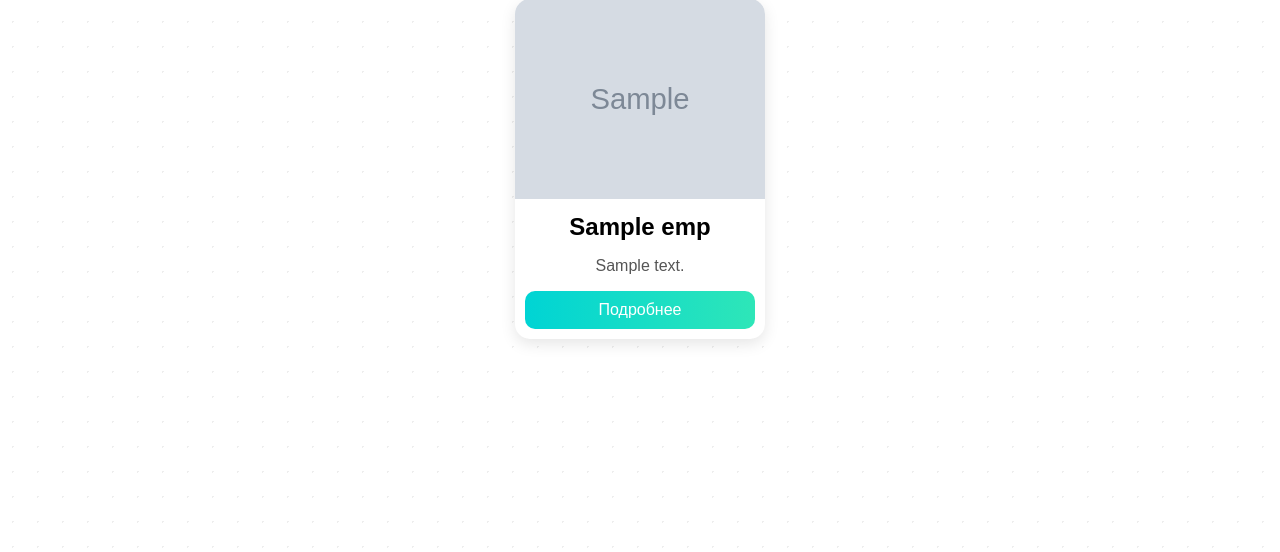
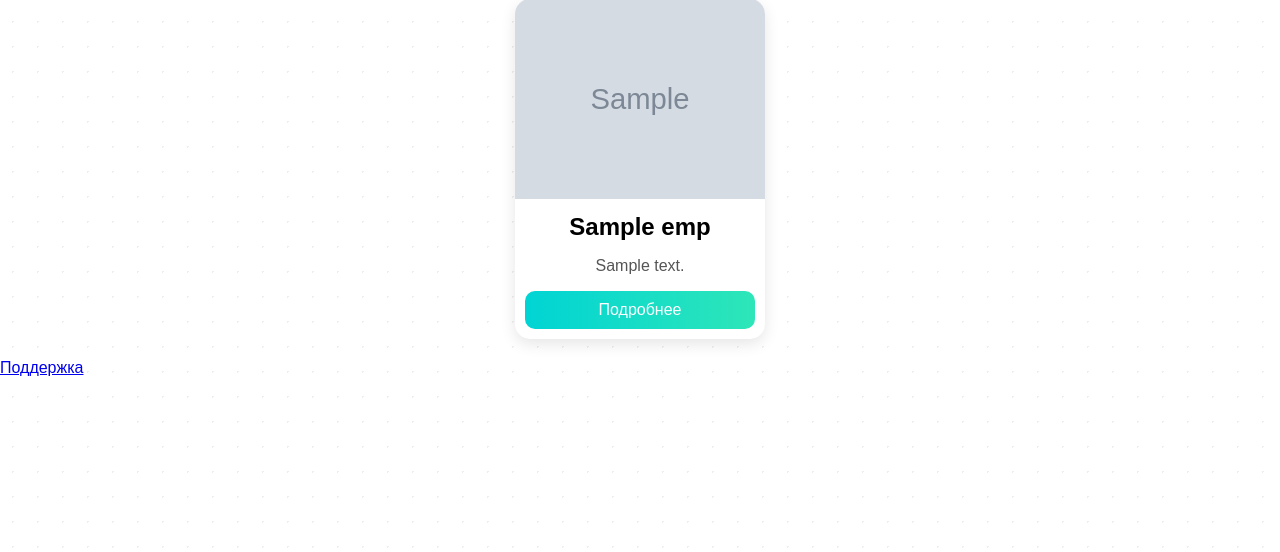
Before and after one commit to flowerdi16/vmnsite, a Python web app: template templates/index.html in a window 1280 px wide. Shown: the part 141-693 px from the top of the page. Run offline with Jinja, Linux system fonts and the light colour scheme; the template is opened without the code that fills it: most values are stand-ins (such as "Sample title", 1, 10 or a date in 2020); grey boxes marked "Sample" are stand-in pictures.

Commit message:
Update index.html

```diff
--- a/templates/index.html
+++ b/templates/index.html
@@ -49,5 +49,18 @@
 
 </div>
 
+<footer class="support-footer">
+
+    <a
+      href="https://t.me/requestsofmkmhate_bot"
+      target="_blank"
+      class="support-btn">
+
+      Поддержка
+
+    </a>
+
+</footer>
+
 </body>
 </html>
```
